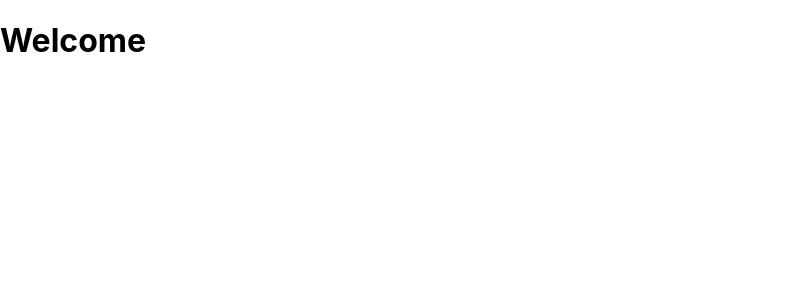
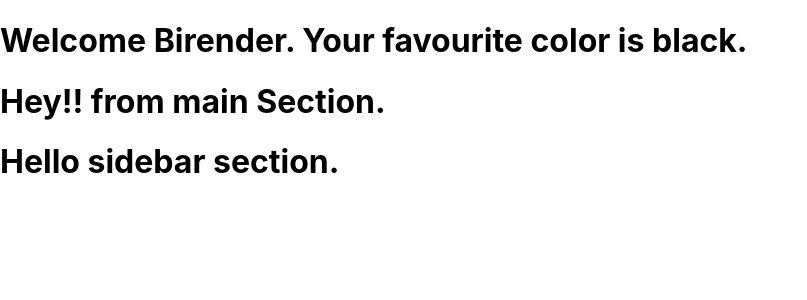
Before and after one commit to Birender-202077/Text-Utils-Project, a React (Create React App) app: page / in a window 1280 px wide. Shown: the top 300 px of the page, without its empty margins (0-807 px from the left). Built offline with nearby package versions, Linux system fonts and the light colour scheme.

Commit message:
Dynamic Components Added

```diff
--- a/src/App.js
+++ b/src/App.js
@@ -1,18 +1,18 @@
 
 import './App.css';
+import Header from './components/Header';
+import Main from './components/Main';
+import Sidebar from './components/Sidebar';
 
-// function Header() {
-//   return <h1>Hello World!</h1>
-// }
-// function App() {
-//   return <Header />
-// }
 
-// export default App;
+function App() {
+  return (
+    <div>
+      <Header name="Birender" color="black" />
+      <Main greet="Hey!!" />
+      <Sidebar wish="Hello" />
+    </div>
 
-function App(props) {
-  return (
-    <h1>{props.title}</h1>
   );
 }
 export default App;
--- a/src/components/Header.js
+++ b/src/components/Header.js
@@ -0,0 +1,12 @@
+import React from "react";
+
+function Header(props) {
+    console.log(props)
+    return (
+        < div >
+            <h1>Welcome {props.name}. Your favourite color is {props.color}.</h1>
+        </div >
+    );
+}
+
+export default Header;
--- a/src/components/Main.js
+++ b/src/components/Main.js
@@ -0,0 +1,11 @@
+import React from "react";
+
+function Main(props) {
+    return (
+        <div>
+            <h1>{props.greet} from main Section.</h1>
+
+        </div>
+    );
+}
+export default Main;
--- a/src/components/Sidebar.js
+++ b/src/components/Sidebar.js
@@ -0,0 +1,11 @@
+import React from "react";
+
+function Sidebar(props) {
+    return (
+        <div>
+            <h1>{props.wish} sidebar section.</h1>
+        </div>
+    );
+}
+
+export default Sidebar
```
